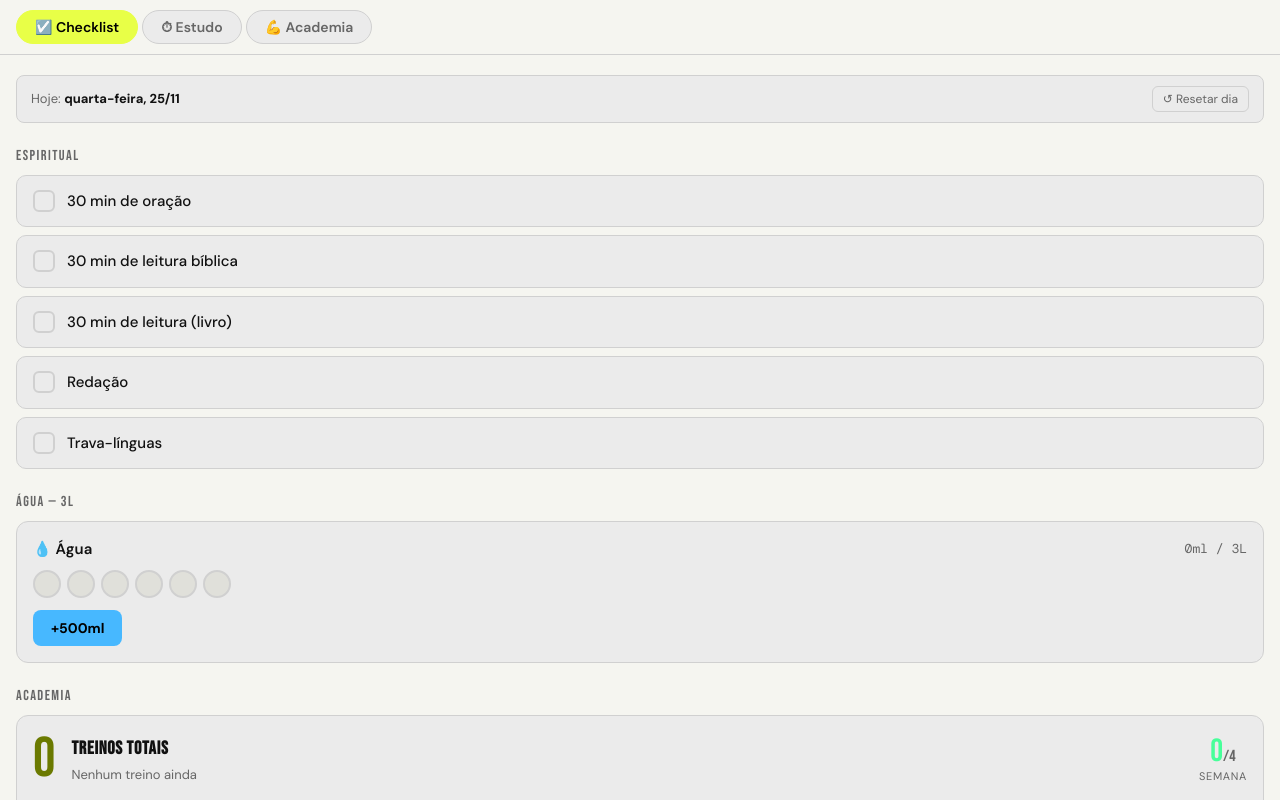
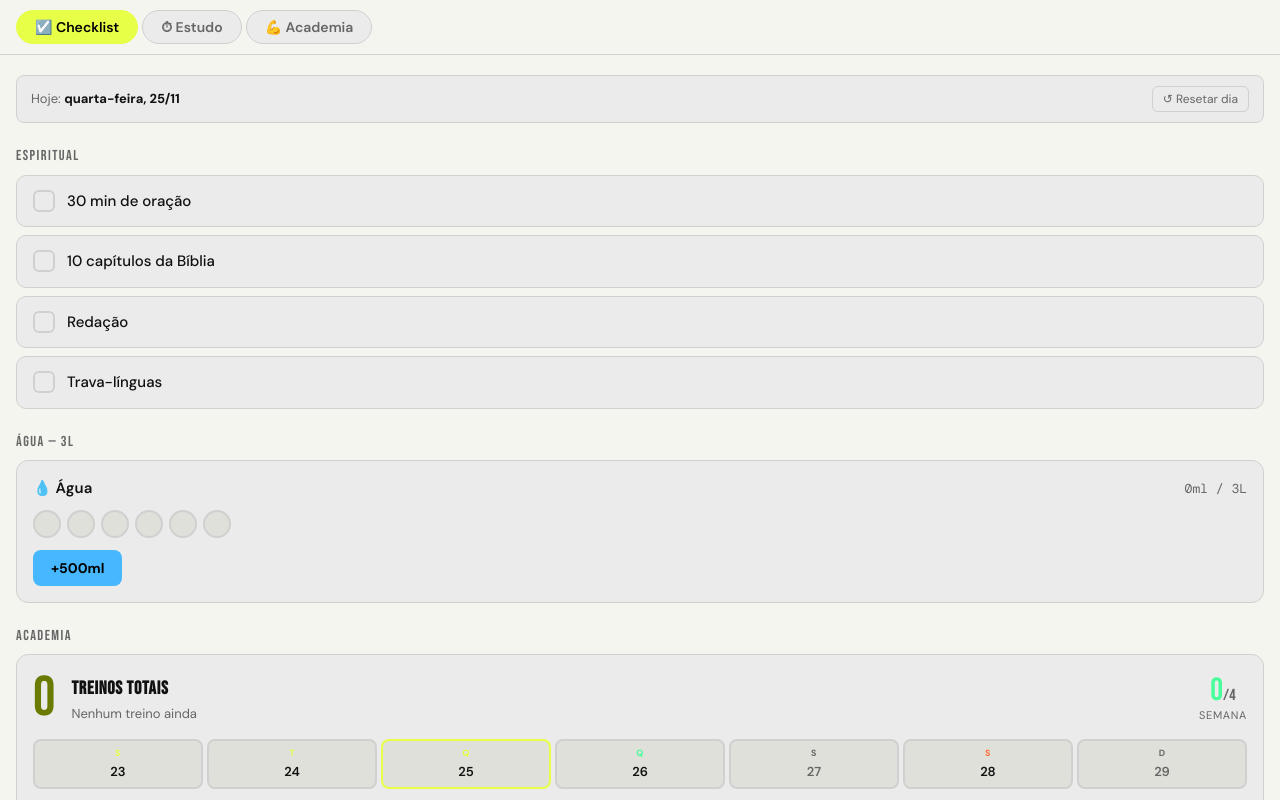
Before and after one commit to RianSunny01/hub, a plain HTML site: page index.html in a window 1280 px wide. Drawn offline with nearby package versions, Linux system fonts and the light colour scheme.

Commit message:
Checklist: 10 capítulos da Bíblia, remove leitura de livro
Co-Authored-By: Claude Opus 5.5 <noreply@anthropic.com>

```diff
--- a/index.html
+++ b/index.html
@@ -376,10 +376,7 @@ nav::-webkit-scrollbar{display:none;}
     <div class="cbox" id="cb-oracao"></div><span class="clabel">30 min de oração</span>
   </div>
   <div class="check-row" id="cr-biblia" onclick="toggleCheck('biblia')">
-    <div class="cbox" id="cb-biblia"></div><span class="clabel">30 min de leitura bíblica</span>
-  </div>
-  <div class="check-row" id="cr-leitura" onclick="toggleCheck('leitura')">
-    <div class="cbox" id="cb-leitura"></div><span class="clabel">30 min de leitura (livro)</span>
+    <div class="cbox" id="cb-biblia"></div><span class="clabel">10 capítulos da Bíblia</span>
   </div>
 
   <div class="check-row" id="cr-redacao" onclick="toggleCheck('redacao')">
@@ -666,7 +663,7 @@ document.getElementById('today-lbl').textContent =
 // ═══════════════════════════════════════════════════════
 // CHECKLIST
 // ═══════════════════════════════════════════════════════
-const CHECKS = ['oracao','biblia','leitura','redacao','trava'];
+const CHECKS = ['oracao','biblia','redacao','trava'];
 let checkData = ls.get('hub_checks',{});
 
 function getCheckToday(){ return checkData[todayKey()]||{}; }
--- a/sw.js
+++ b/sw.js
@@ -1,4 +1,4 @@
-const C='hub-v3';const F=['./','index.html','manifest.json','icon-192.png','icon-512.png'];
+const C='hub-v4';const F=['./','index.html','manifest.json','icon-192.png','icon-512.png'];
 self.addEventListener('install',e=>{e.waitUntil(caches.open(C).then(c=>c.addAll(F)));self.skipWaiting();});
 self.addEventListener('activate',e=>{e.waitUntil(caches.keys().then(k=>Promise.all(k.filter(x=>x!==C).map(x=>caches.delete(x)))));self.clients.claim();});
 self.addEventListener('fetch',e=>{if(e.request.method!=='GET')return;
```
